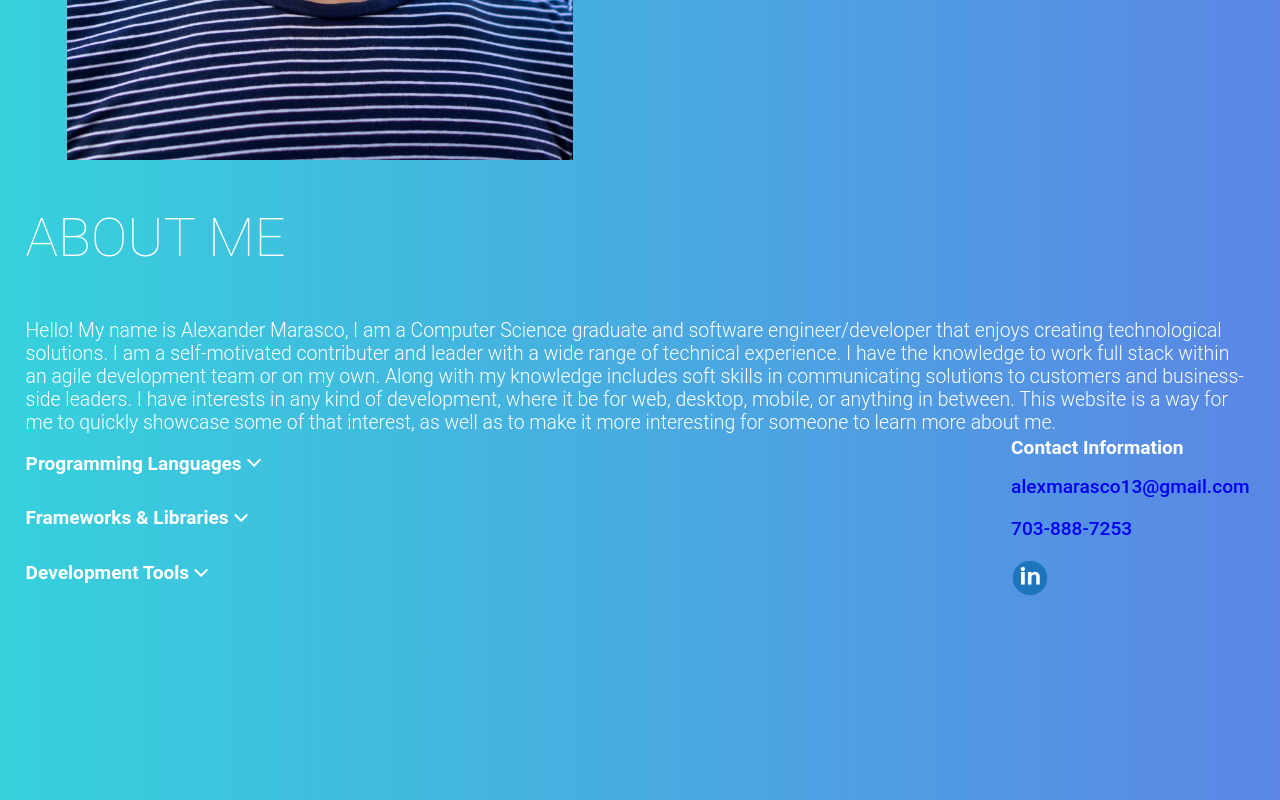
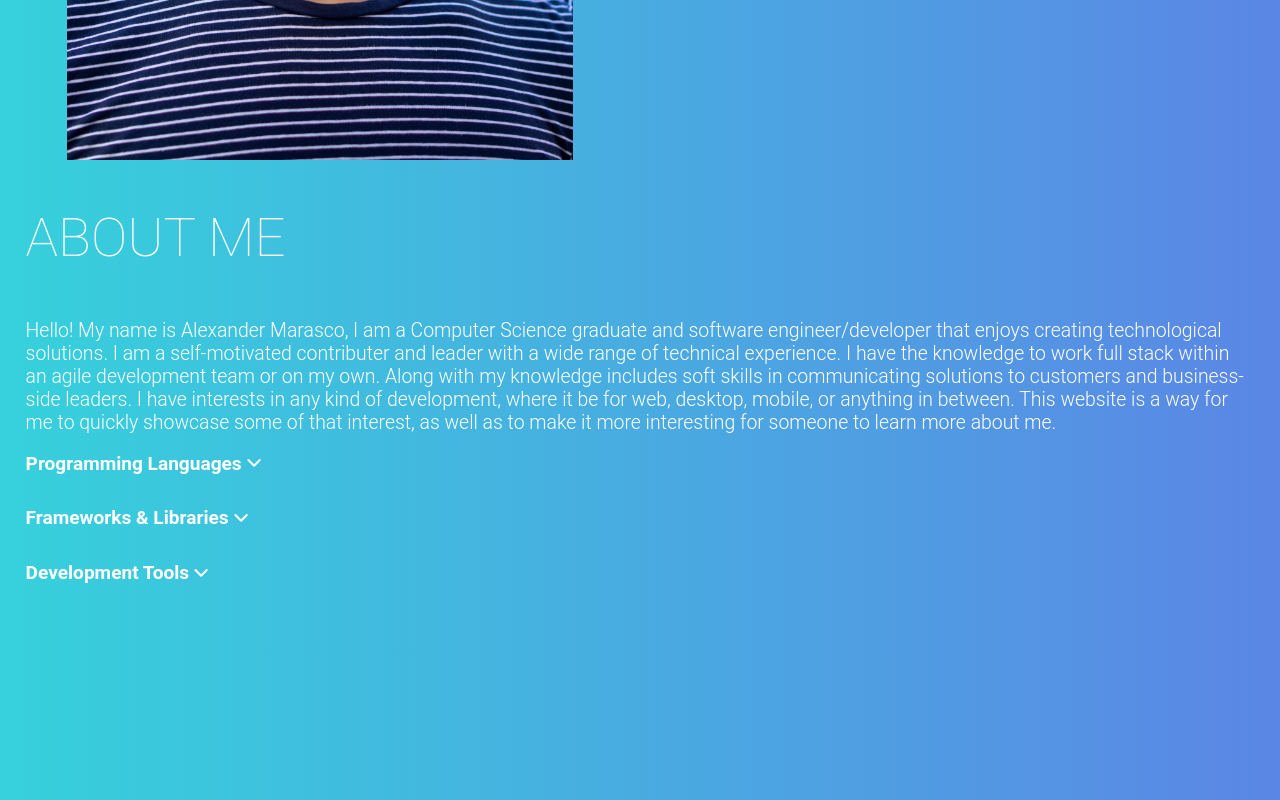
Before and after one commit to Marascax/alex-marasco-personal-site, a React (Create React App) app: page / in a window 1280 px wide. Shown: the part 620-1420 px from the top of the page. Built offline with nearby package versions, Linux system fonts and the light colour scheme.

Commit message:
animations

```diff
--- a/src/containers/pages/aboutMe/aboutMe.scss
+++ b/src/containers/pages/aboutMe/aboutMe.scss
@@ -4,6 +4,10 @@
 @use 'src/lib/styles/clamp' as *;
 
 @include Scale(0, 1, ScaleUp);
+
+@include SlideHorizontal(-300%, AboutMeSlideRight);
+@include SlideHorizontal(300%, AboutMeSlideLeft);
+@include SlideVertical(-300%, AboutMeTextSlideDown);
 
 .AboutMe {
     width: 100%;
@@ -50,6 +54,8 @@
     font-weight: 300;
 
     word-wrap: break-word;
+
+    animation: AboutMeTextSlideDown 0.5s ease-out;
 
     @include media('<desktop') {
         height: auto;
@@ -105,6 +111,29 @@
 
 .Languages, .FrameworksLibs, .Tools {
     width: 100%;
+
+    animation-name: AboutMeSlideRight;
+    animation-timing-function: ease-out;
+}
+
+.Languages {
+    animation-duration: 0.25s;
+}
+
+.FrameworksLibs {
+    animation-duration: 0.5s;
+
+    @include media('<desktop') {
+        animation-duration: 0.35s;
+    }
+}
+
+.Tools {
+    animation-duration: 0.75s;
+
+    @include media('<desktop') {
+        animation-duration: 0.45s;
+    }
 }
 
 .TechSkillsHeader {
@@ -166,12 +195,53 @@
         font-size: sass_clamp(360, 0.8, 2000, 1.5);
 
         margin-top: 0;
+
+        animation-duration: 0.25s;
+        animation-timing-function: ease-out;
+        animation-name: AboutMeSlideLeft;
+
+        @include media('<desktop') {
+            animation-name: AboutMeSlideRight;
+            animation-duration: 0.55s;
+        }
     }
 
-    p {
+    .ContactInfoEmail, .ContactInfoPhone, .LinkedIn {
         font-size: sass_clamp(360, 0.8, 2000, 1.5);
 
         margin-top: 0;
+
+        animation-timing-function: ease-out;
+        animation-name: AboutMeSlideLeft;
+
+        @include media('<desktop') {
+            animation-name: AboutMeSlideRight;
+        }
+    }
+
+    .ContactInfoEmail {
+       animation-duration: 0.5s;
+
+       @include media('<desktop') {
+            animation-duration: 0.65s;
+        }
+    }
+
+    .ContactInfoPhone {
+        animation-duration: 0.75s;
+    }
+
+    .LinkedIn {
+        margin: 0;
+
+        animation-duration: 1s;
+        animation-timing-function: ease-out;
+        animation-name: AboutMeSlideLeft;
+
+        @include media('<desktop') {
+            animation-name: AboutMeSlideRight;
+            animation-duration: 0.85s;
+        }
     }
 
     a {
@@ -179,7 +249,4 @@
         font-weight: 500;
     }
 
-    .LinkedIn {
-        margin: 0;
-    }
 }
--- a/src/containers/pages/aboutMe/aboutMeBody.js
+++ b/src/containers/pages/aboutMe/aboutMeBody.js
@@ -99,11 +99,11 @@
 
                     <h2>Contact Information</h2>
 
-                    <p>
+                    <p className='ContactInfoEmail'>
                         <a href={`mailto:${pageData.contactInfo.email}`}>{pageData.contactInfo.email}</a>
                     </p>
 
-                    <p>
+                    <p className='ContactInfoPhone'>
                         <a href={`tel:+${pageData.contactInfo.phoneNumber}`}>{pageData.contactInfo.phoneNumber}</a>
                     </p>
 
```
